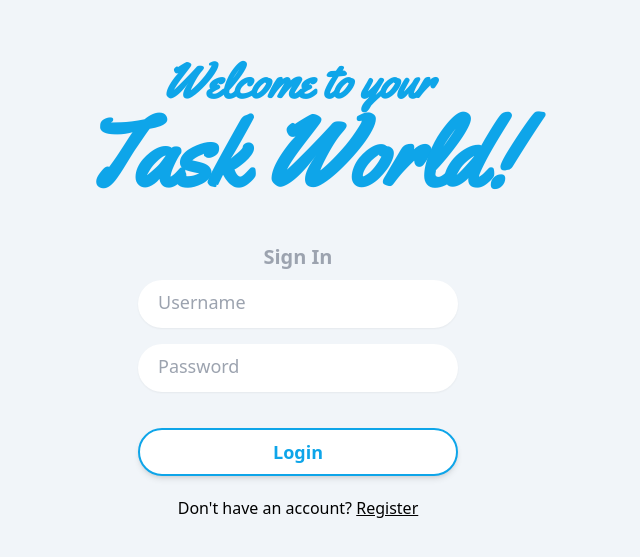
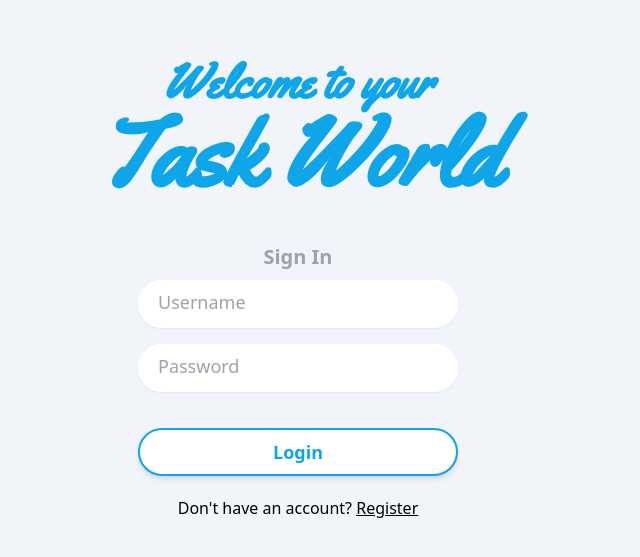
Before and after one commit to Edgardas1/yourtasks, a React (Vite) app: page / in a window 1280 px wide. Shown: the part 111-668 px from the top of the page, without its empty margins (342-982 px from the left). Built offline with nearby package versions, Linux system fonts and the light colour scheme.

Commit message:
adjusted logo

```diff
--- a/src/LoginPage/components/Logo.tsx
+++ b/src/LoginPage/components/Logo.tsx
@@ -2,7 +2,7 @@ const Logo = () => {
   return (
     <div className="font-yellowtail text-sky-500 font-bold text-center">
       <p className="sm:text-5xl text-4xl">Welcome to your</p>
-      <span className="sm:text-8xl text-7xl">Task World!</span>
+      <span className="sm:text-8xl text-7xl">Task World</span>
     </div>
   );
 };
```
